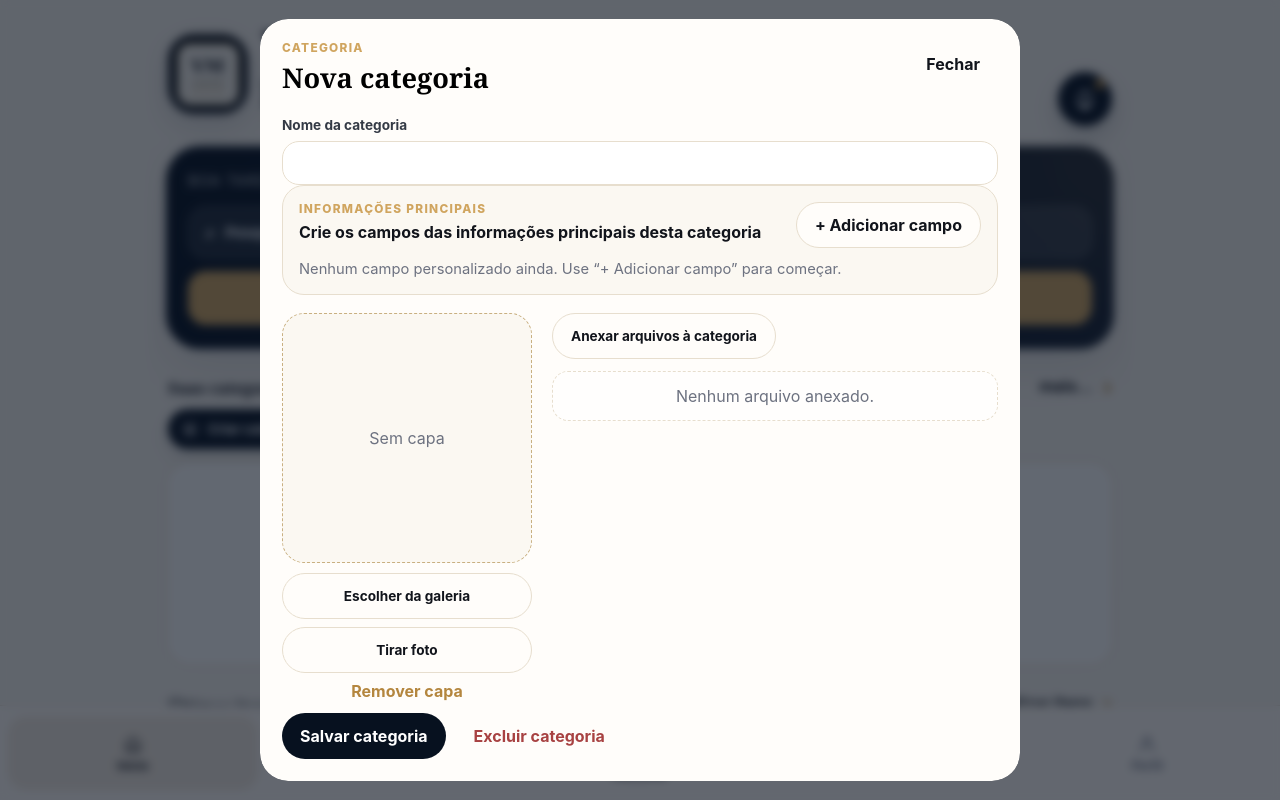
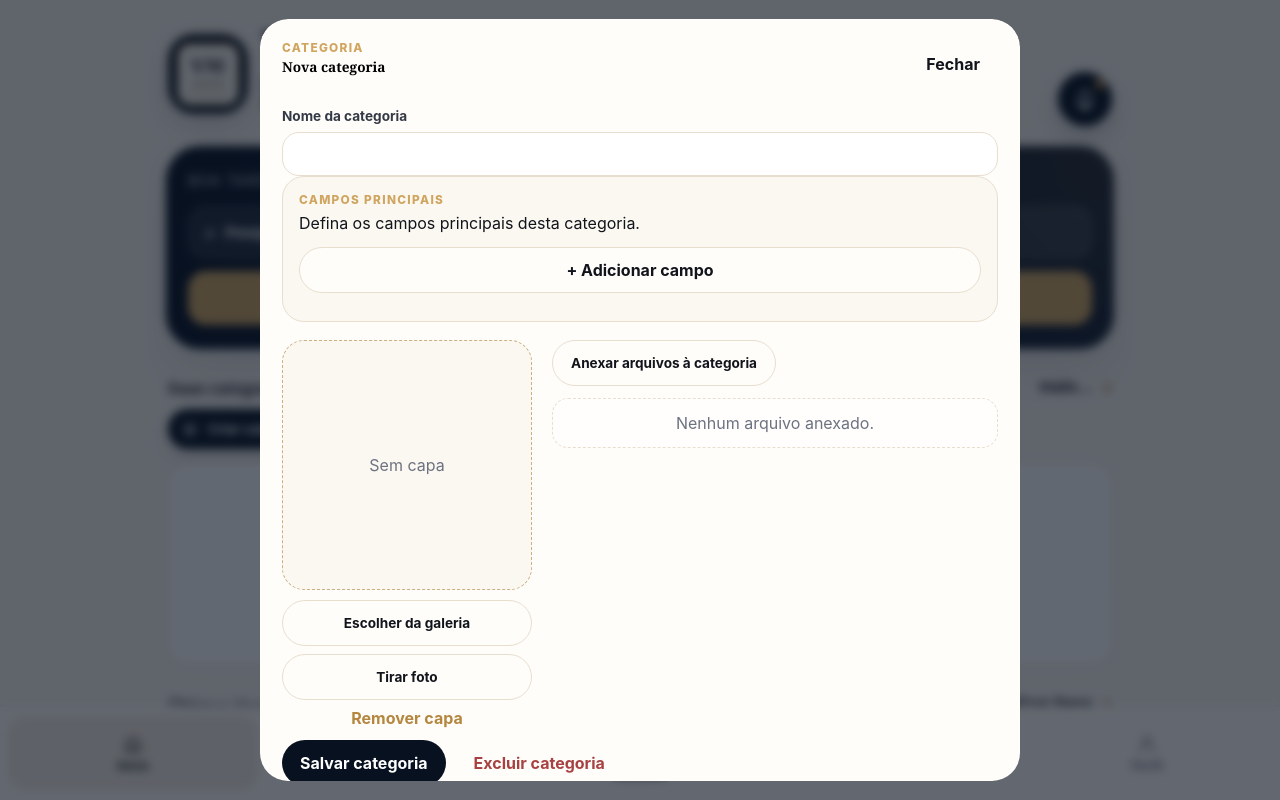
Before and after one commit to matsantoro891/VM-Collection, a plain HTML site: page index.html in a window 1280 px wide. Both pictures are taken after a click on the button "Criar categoria". Shown: the top 800 px of the page. Drawn offline with Linux system fonts and the light colour scheme.

Commit message:
edicao botao categoria

```diff
--- a/app.js
+++ b/app.js
@@ -293,7 +293,7 @@ function renderCategoryCustomFieldsEditor() {
   const list = $("categoryCustomFieldsList");
   if (!list) return;
   if (!categoryDraftCustomFields.length) {
-    list.innerHTML = '<p class="category-custom-fields-empty">Nenhum campo personalizado ainda. Use “+ Adicionar campo” para começar.</p>';
+    list.innerHTML = "";
     return;
   }
   list.innerHTML = categoryDraftCustomFields.map((field, index) => {
--- a/index.html
+++ b/index.html
@@ -8,11 +8,11 @@
   <meta name="apple-mobile-web-app-title" content="VM Life ARCHIVE" />
   <meta name="apple-mobile-web-app-status-bar-style" content="black-translucent" />
   <title>VM Life ARCHIVE</title>
-  <meta name="vm-asset-version" content="202608022" />
+  <meta name="vm-asset-version" content="202608023" />
   <link rel="manifest" href="manifest.webmanifest" />
   <link rel="apple-touch-icon" href="assets/icon-180.png" />
   <link rel="icon" href="assets/icon-192.png" />
-  <link rel="stylesheet" href="styles.css?v=202608022" />
+  <link rel="stylesheet" href="styles.css?v=202608023" />
 </head>
 <body>
   <div id="appShell">
@@ -405,8 +405,8 @@
       <section class="category-custom-fields-panel" aria-labelledby="categoryCustomFieldsHeading">
         <div class="category-custom-fields-head">
           <div>
-            <span class="panel-kicker">INFORMAÇÕES PRINCIPAIS</span>
-            <p id="categoryCustomFieldsHeading">Crie os campos das informações principais desta categoria</p>
+            <span class="panel-kicker">CAMPOS PRINCIPAIS</span>
+            <p id="categoryCustomFieldsHeading">Defina os campos principais desta categoria.</p>
           </div>
           <button type="button" class="secondary-btn" id="addCategoryCustomFieldBtn">+ Adicionar campo</button>
         </div>
--- a/styles.css
+++ b/styles.css
@@ -630,11 +630,11 @@ dialog::backdrop{background:rgba(8,18,34,.63);backdrop-filter:blur(5px)}
 .confirm-dialog-actions .danger-btn{background:var(--danger);border-color:var(--danger);color:#fff}
 .media-dialog{max-width:760px}
 .category-media-form{padding:22px}
+#categoryDialogTitle{font-size:.85rem;line-height:1.2;margin:4px 0 0}
 .category-custom-fields-panel{margin:0 0 18px;padding:16px;border:1px solid var(--line);border-radius:22px;background:var(--surface-2)}
-.category-custom-fields-head{display:flex;justify-content:space-between;align-items:flex-start;gap:12px;margin-bottom:12px}
-.category-custom-fields-head p{margin:6px 0 0;color:var(--ink);font-weight:650;line-height:1.35}
-.category-custom-fields-head .secondary-btn{flex:0 0 auto;white-space:nowrap}
-.category-custom-fields-empty{margin:0;color:var(--muted);font-size:.92rem}
+.category-custom-fields-head{display:flex;flex-direction:column;align-items:stretch;gap:12px;margin-bottom:12px}
+.category-custom-fields-head p{margin:6px 0 0;color:var(--ink);font-weight:400;line-height:1.35}
+.category-custom-fields-head .secondary-btn{width:100%;flex:0 0 auto;white-space:nowrap}
 .category-custom-fields-list{display:flex;flex-direction:column;gap:12px}
 .category-custom-field-row{padding:14px;border:1px solid var(--line);border-radius:18px;background:var(--surface)}
 .category-custom-field-row.is-inactive{opacity:.72;border-style:dashed}
@@ -661,7 +661,5 @@ dialog::backdrop{background:rgba(8,18,34,.63);backdrop-filter:blur(5px)}
   .persistent-files-panel{align-items:stretch;flex-direction:column}.persistent-file-button{width:100%}
   .attachment-row{grid-template-columns:42px 1fr}.attachment-actions{grid-column:1/-1;justify-content:flex-start}
   .category-editor-grid{grid-template-columns:1fr}.category-image-preview{height:220px}.category-help{display:none}
-  .category-custom-fields-head{flex-direction:column;align-items:stretch}
-  .category-custom-fields-head .secondary-btn{width:100%}
   .custom-field-row-grid{grid-template-columns:1fr}
 }
```
